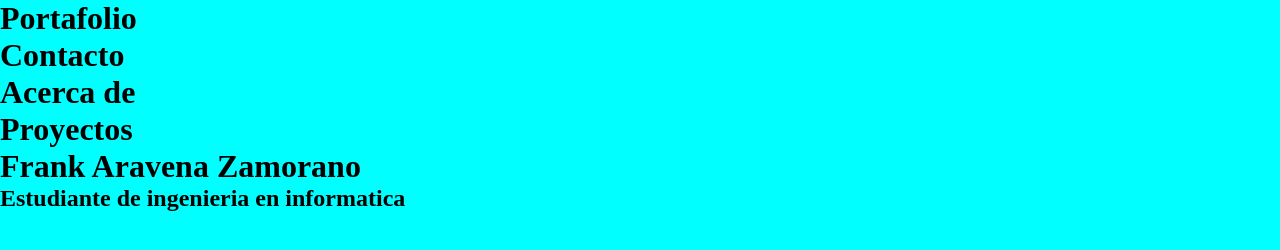
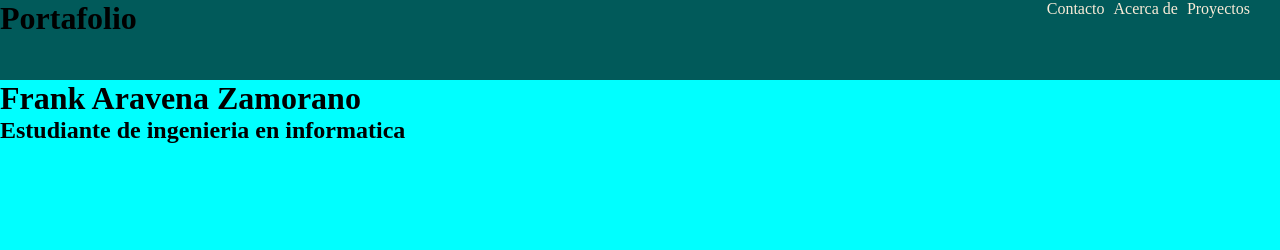
Before and after one commit to FrankAravena/Portafolio, a plain HTML site: page index.html in a window 1280 px wide. Drawn offline with Linux system fonts and the light colour scheme.

Commit message:
css header

```diff
--- a/css/styles.css
+++ b/css/styles.css
@@ -6,3 +6,35 @@
 body{
     background-color: aqua;
 }
+
+header{
+    width: 100%;
+    height: 80px;
+    background-color: rgb(1, 90, 90);
+    display: flex;
+}
+
+header > div{
+    width: 50%;
+}
+
+nav{
+    display: flex;
+    justify-content: flex-end;
+    text-align: center;
+    height: 100%;
+}
+
+nav > ul{
+    margin-right: 30px;
+}
+
+nav > ul > li{
+    display: inline;
+    margin-left: 5px;
+}
+
+nav > ul > li > a{
+    text-decoration: none;
+    color: antiquewhite;
+}
--- a/index.html
+++ b/index.html
@@ -8,14 +8,24 @@
     <link rel="stylesheet" href="css/styles.css">
 </head>
 <body>
-    <header class="header">
+    <header>
         <div>
             <h1>Portafolio</h1>
         </div>
         <div>
-            <h1>Contacto</h1>
-            <h1>Acerca de</h1>
-            <h1>Proyectos</h1>
+            <nav class="nav">
+                <ul>
+                    <li>
+                        <a href="">Contacto</a>
+                    </li>
+                    <li>
+                        <a href="">Acerca de</a>
+                    </li>
+                    <li>
+                        <a href="">Proyectos</a>
+                    </li>
+                </ul>
+            </nav>
         </div>
 
     </header>
```
